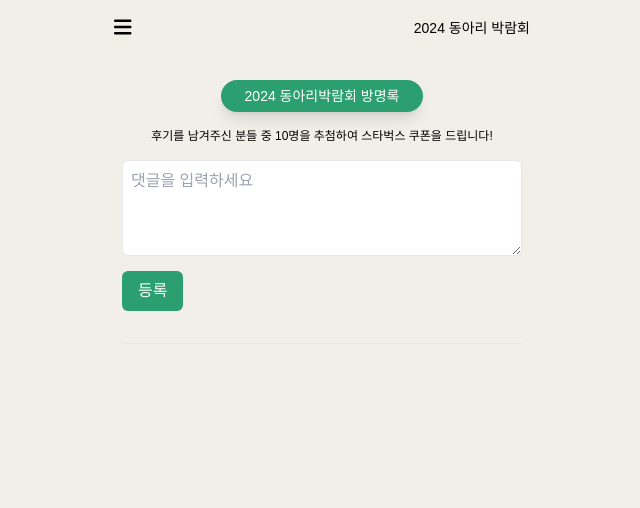
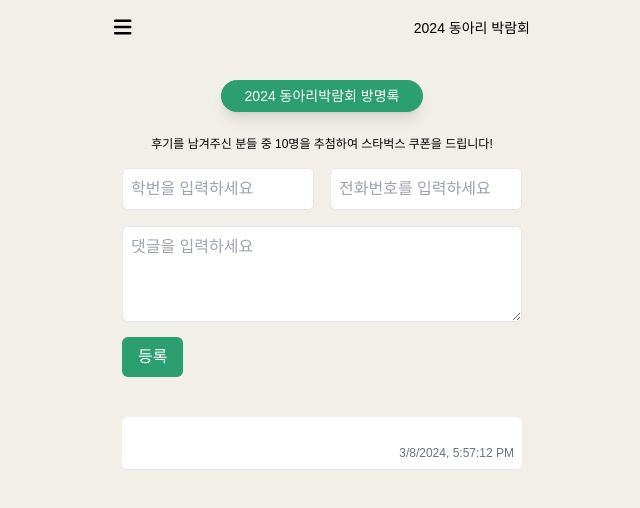
Before and after one commit to Antraxmin/sch-club-fair, a Next.js app: page /guest in a window 1280 px wide. Both pictures are taken after a click on the button "등록". Shown: the top 508 px of the page, without its empty margins (318-958 px from the left). Built offline with nearby package versions, Linux system fonts and the light colour scheme; a web font is replaced by a local one.

Commit message:
update: 방명록 댓글 입력 기능

```diff
--- a/pages/guest/index.tsx
+++ b/pages/guest/index.tsx
@@ -1,24 +1,66 @@
 import React, { useState } from "react";
 
 export default function GuestPage() {
-  const [comments, setComments] = useState<string[]>([]);
+  const [comments, setComments] = useState<
+    {
+      studentId: string;
+      phoneNumber: string;
+      comment: string;
+      timestamp: string;
+    }[]
+  >([]);
   const [newComment, setNewComment] = useState<string>("");
+  const [studentId, setStudentId] = useState<string>("");
+  const [phoneNumber, setPhoneNumber] = useState<string>("");
 
   const addComment = () => {
-    setComments([...comments, newComment]);
+    const timestamp = new Date().toLocaleString();
+    setComments([
+      ...comments,
+      {
+        studentId: studentId,
+        phoneNumber: phoneNumber,
+        comment: newComment,
+        timestamp: timestamp,
+      },
+    ]);
     setNewComment("");
+    setStudentId("");
+    setPhoneNumber("");
   };
 
   return (
     <>
       <div className="flex flex-col items-center">
-        <div className="bg-[#2B9F70] text-white text-sm py-1.5 px-6 rounded-full shadow-lg mb-4">
+        <div className="bg-[#2B9F70] text-white text-sm py-1.5 px-6 rounded-full shadow-lg mb-6">
           <span>2024 동아리박람회 방명록</span>
         </div>
         <span className="text-xs">
           후기를 남겨주신 분들 중 10명을 추첨하여 스타벅스 쿠폰을 드립니다!
         </span>
       </div>
+      {/* 학번 및 전화번호 입력 폼 */}
+      <div className="flex mt-4">
+        <div className="w-1/2 mr-2">
+          <input
+            type="text"
+            className="w-full border rounded-md p-2"
+            placeholder="학번을 입력하세요"
+            value={studentId}
+            onChange={(e) => setStudentId(e.target.value)}
+          />
+        </div>
+        <div className="w-1/2 ml-2">
+          <input
+            type="text"
+            className="w-full border rounded-md p-2"
+            placeholder="전화번호를 입력하세요"
+            value={phoneNumber}
+            onChange={(e) => setPhoneNumber(e.target.value)}
+          />
+        </div>
+      </div>
+      {/* 댓글 입력 폼 */}
       <div className="mt-4">
         <textarea
           className="w-full h-24 border rounded-md p-2"
@@ -34,13 +76,26 @@ export default function GuestPage() {
         </button>
       </div>
       {/* 댓글 목록 */}
-      <div className="w-full max-w-xl mt-4">
+      <div className="w-full max-w-xl mt-10">
         <ul>
-          {comments.map((comment, index) => (
-            <li key={index} className="border-b py-2">
-              {comment}
-            </li>
-          ))}
+          {comments
+            .map((comment, index) => (
+              <li
+                key={index}
+                className="border-b py-2  w-full bg-white rounded-md p-2"
+              >
+                <div className="flex flex-col">
+                  <div className="text-gray-500 mb-1 text-xs">
+                    {comment.studentId}
+                  </div>
+                  <div className="text-gray-700 my-2">{comment.comment}</div>
+                  <div className="text-gray-500 text-xs text-right">
+                    {comment.timestamp}
+                  </div>
+                </div>
+              </li>
+            ))
+            .reverse()}
         </ul>
       </div>
     </>
```
